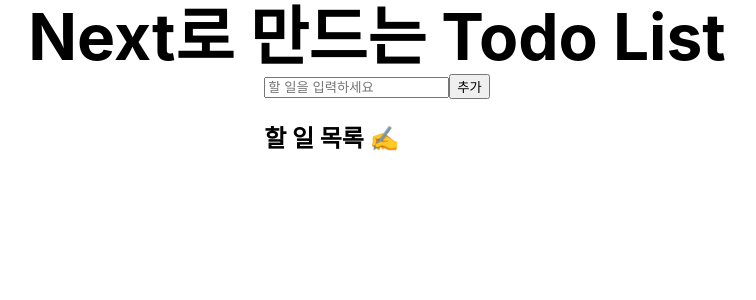
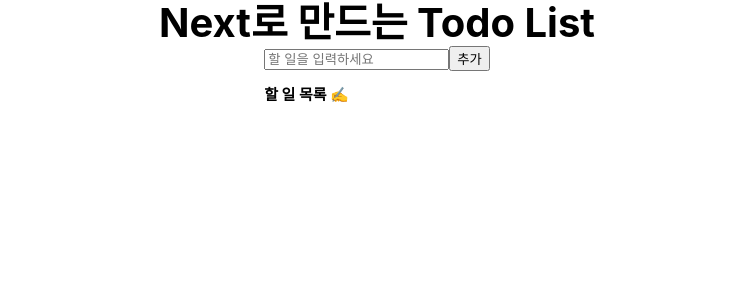
Before and after one commit to yyeonkim/next-todo-1886px, a Next.js app: page / in a window 1280 px wide. Shown: the top 300 px of the page, without its empty margins (263-1019 px from the left). Built offline with nearby package versions, Linux system fonts and the light colour scheme.

Commit message:
Update global style
html 폰트 크기 10px로 변경

```diff
--- a/styles/globals.css
+++ b/styles/globals.css
@@ -4,6 +4,10 @@ body {
   margin: 0;
   font-family: -apple-system, BlinkMacSystemFont, Segoe UI, Roboto, Oxygen,
     Ubuntu, Cantarell, Fira Sans, Droid Sans, Helvetica Neue, sans-serif;
+}
+
+html {
+  font-size: 10px;
 }
 
 a {
```
